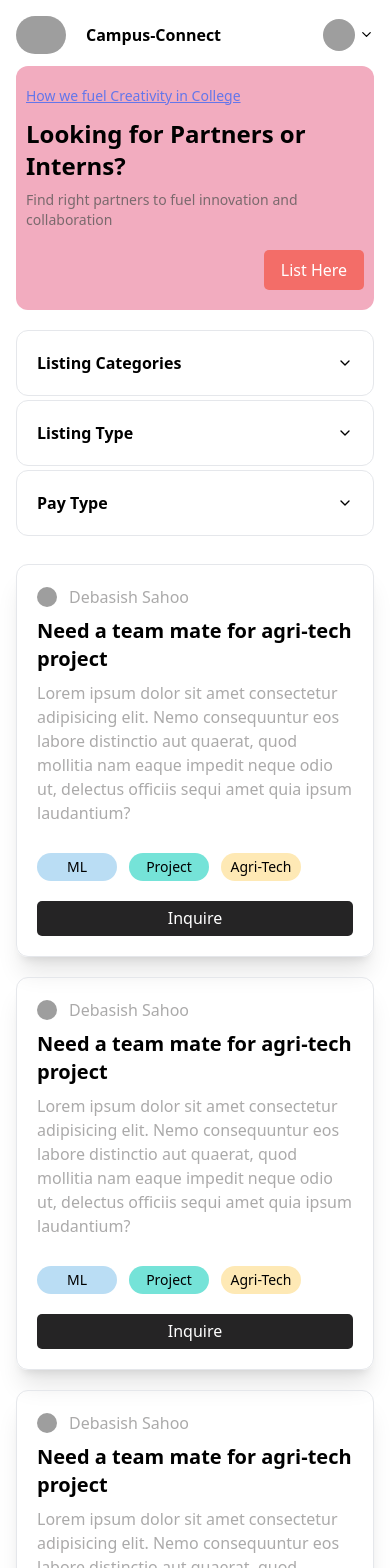
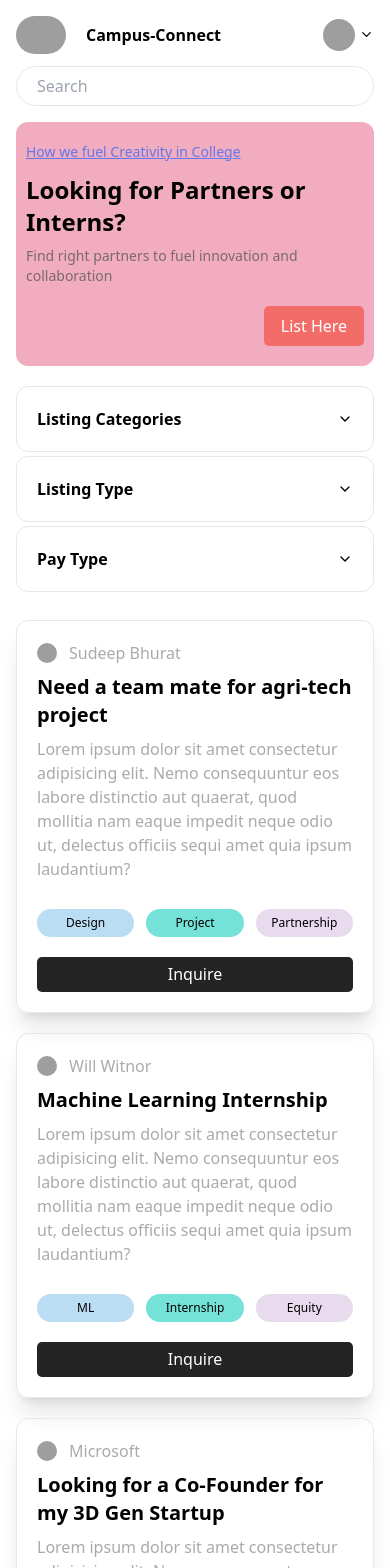
Before and after one commit to DebasishSahoo10/Campus-Connect-THA, a React (Vite) app: page / in a window 390 px wide. Shown: the top 1568 px of the page. Built offline with nearby package versions, Linux system fonts and the light colour scheme; grey boxes are pictures that could not be loaded.

Commit message:
Feature : Added Filter Supports

```diff
--- a/src/App.tsx
+++ b/src/App.tsx
@@ -1,22 +1,29 @@
+import { useState } from 'react'
 import './App.css'
+import { posts } from './Database/DB'
 import { Accordions } from './Pre Comps/Accordions'
 import { Card } from './Pre Comps/Card'
 import { Hero } from './Pre Comps/Hero'
 import { TopNav } from './Pre Comps/TopNav'
 
 function App() {
+  const [searchKeys, setSearchKeys] = useState<string>("")
+  const [categoryKeys, setCategoryKeys] = useState<string[]>([])
+  const [typekeys, setTypeKeys] = useState<string[]>([])
+  const [payTypeKeys, setPayTypeKeys] = useState<string[]>([])
+  const filteredPosts = posts.filter(post => post.title.toLowerCase().includes(searchKeys.toLowerCase()) && (categoryKeys.includes(post.category) || categoryKeys.length === 0) && (typekeys.includes(post.type) || typekeys.length === 0) && (payTypeKeys.includes(post.payType) || payTypeKeys.length === 0))
 
   return (
     <>
-      <TopNav/>
+      <TopNav searchSetter={setSearchKeys} />
       <Hero />
       <div className='flex lg:flex-row flex-col gap-2 lg:gap-10'>
-        <Accordions />
+        <Accordions categorySetter={setCategoryKeys} categoryKeys={categoryKeys} typeKeys={typekeys} typeSetter={setTypeKeys} payTypeSetter={setPayTypeKeys} payTypeKeys={payTypeKeys} />
         <div className='flex flex-col lg:w[90%] w-[100%]'>
-          <Card />
-          <Card />
-          <Card />
-          <Card />
+          {filteredPosts.map(post =>
+            <Card post={post} key={post._id} />
+          )}
+          {filteredPosts.length === 0 && <p className='text-lg mt-5 font-semibold'>No Such Oppertunities 🙃</p>}
         </div>
       </div>
     </>
--- a/src/Pre Comps/Accordions.tsx
+++ b/src/Pre Comps/Accordions.tsx
@@ -1,3 +1,4 @@
+import { categories, payTypes, types } from "@/Database/DB"
 import {
     Accordion,
     AccordionContent,
@@ -6,88 +7,90 @@ import {
 } from "@/components/ui/accordion"
 import { Checkbox } from "@/components/ui/checkbox"
 import { Slider } from "@/components/ui/slider"
+import { Dispatch, SetStateAction } from "react"
 
-// className="border rounded-xl"
-export const Accordions = () => {
+type AccordionPropType = {
+    categorySetter : Dispatch<SetStateAction<string[]>>,
+    categoryKeys : string[],
+    typeKeys : string[],
+    typeSetter : Dispatch<SetStateAction<string[]>>,
+    payTypeSetter : Dispatch<SetStateAction<string[]>>,
+    payTypeKeys : string[]
+}
+
+export const Accordions : React.FC<AccordionPropType> = ({categorySetter, categoryKeys, typeSetter, typeKeys, payTypeKeys, payTypeSetter}) => {
+    const onCategoryChange = (e : string | boolean, cat : string) => {
+        e ? categorySetter(prev => [...prev, cat]) : categorySetter(prev => prev.filter(category => category!==cat))
+    }
+    const onTypeChange = (e : string | boolean, type : string) => {
+        e ? typeSetter(prev => [...prev, type]) : typeSetter(prev => prev.filter(prevType => prevType!==type))
+    }
+    const onPayTypeChange = (e : string | boolean, payType : string) => {
+        e ? payTypeSetter(prev => [...prev, payType]) : payTypeSetter(prev => prev.filter(prevType => prevType!==payType))
+    }
     return (
         <div className="lg:w-[28%] w-[100%] mt-5 text-left">
             <Accordion type="multiple">
                 <AccordionItem value="listing-category" className="mb-1 border rounded-xl">
                     <AccordionTrigger className="text-base lg:text-xl font-semibold text-left p-5">Listing Categories</AccordionTrigger>
                     <AccordionContent className="pl-5">
-                        <div className="flex items-center space-x-2">
-                            <Checkbox id="terms" />
+                        {categories.map(cat =>
+                            <div className="flex items-center mb-4 gap-2" key={cat}>
+
+                                <Checkbox id={cat} onCheckedChange={(e) => onCategoryChange(e, cat)} checked={categoryKeys.includes(cat)} />
                                 <label
-                                htmlFor="terms"
+                                    htmlFor={cat}
                                     className="text-base font-normal leading-none peer-disabled:cursor-not-allowed peer-disabled:opacity-70"
                                 >
-                                Accept
+                                    {cat}
                                 </label>
                             </div>
+                        )}
                     </AccordionContent>
                 </AccordionItem>
                 <AccordionItem value="listing-type" className="mb-1 border rounded-xl">
                     <AccordionTrigger className="text-base lg:text-xl font-semibold text-left p-5">Listing Type</AccordionTrigger>
                     <AccordionContent className="pl-5">
-                        <div className="flex items-center space-x-2">
-                            <Checkbox id="terms" />
+                        {types.map(type =>
+                            <div className="flex items-center mb-4 gap-2" key={type}>
+                                <Checkbox id={type} checked={typeKeys.includes(type)} onCheckedChange={(e) => onTypeChange(e, type)}/>
                                 <label
-                                htmlFor="terms"
+                                    htmlFor={type}
                                     className="text-base font-normal leading-none peer-disabled:cursor-not-allowed peer-disabled:opacity-70"
                                 >
-                                Accept
+                                    {type}
                                 </label>
                             </div>
+                        )}
                     </AccordionContent>
                 </AccordionItem>
                 <AccordionItem value="pay-type" className="border rounded-xl">
                     <AccordionTrigger className="text-base lg:text-xl font-semibold text-left p-5">Pay Type</AccordionTrigger>
                     <AccordionContent className="pl-5">
-                        <div className="flex items-center space-x-2 mb-5">
-                            <Checkbox id="terms" />
+                        {payTypes.map(payType =>
+                            <div key={payType}>
+                                <div className="flex items-center mb-4 gap-2">
+                                    <Checkbox id={payType} checked={payTypeKeys.includes(payType)} onCheckedChange={(e) => onPayTypeChange(e, payType)} />
                                     <label
-                                htmlFor="terms"
+                                        htmlFor={payType}
                                         className="text-base font-normal leading-none peer-disabled:cursor-not-allowed peer-disabled:opacity-70"
                                     >
-                                Parternship/Collab
+                                        {payType}
                                     </label>
                                 </div>
-                        <div className="flex items-center space-x-2 mb-5">
-                            <Checkbox id="terms" />
-                            <label
-                                htmlFor="terms"
-                                className="text-base font-normal leading-none peer-disabled:cursor-not-allowed peer-disabled:opacity-70"
-                            >
-                                Equity
-                            </label>
-                        </div>
-                        <Slider
+                                <div>
+                                    {(payType === "Equity" || payType === "Stipend") && <Slider
                                         max={100}
                                         min={0}
                                         step={1}
                                         value={[20, 40]}
                                         minStepsBetweenThumbs={10}
                                         formatLabel={(value) => `${value}`}
-                            className="mb-5"
-                        />
-                        <div className="flex items-center space-x-2 mb-5">
-                            <Checkbox id="terms" />
-                            <label
-                                htmlFor="terms"
-                                className="mt-3 text-base font-normal leading-none peer-disabled:cursor-not-allowed peer-disabled:opacity-70"
-                            >
-                                Stipend
-                            </label>
+                                        className="mb-8"
+                                    />}
                                 </div>
-                        <Slider
-                            max={100}
-                            min={0}
-                            step={1}
-                            value={[20, 40]}
-                            minStepsBetweenThumbs={10}
-                            formatLabel={(value) => `${value}`}
-                            className="mb-5"
-                        />
+                            </div>
+                        )}
                     </AccordionContent>
                 </AccordionItem>
             </Accordion>
--- a/src/Pre Comps/Card.tsx
+++ b/src/Pre Comps/Card.tsx
@@ -1,7 +1,12 @@
+import { JobPosts } from "@/Database/DB"
 import { Avatar, AvatarFallback, AvatarImage } from "@/components/ui/avatar"
 
+type CardPropType = {
+    post : JobPosts
+}
 
-export const Card = () => {
+export const Card : React.FC<CardPropType> = ({post}) => {
+    const postCategory = post.category === "Human Resource" ? "HR" : post.category
     return (
         <div className="text-left flex flex-col gap-2 w-[100%] rounded-xl shadow-xl p-[20px] mt-5 h-[max] border">
             <div className="flex items-center gap-3">
@@ -9,15 +14,15 @@ export const Card = () => {
                     <AvatarImage src="https://github.com/shadcn.png" alt="@shadcn" />
                     <AvatarFallback>CN</AvatarFallback>
                 </Avatar>
-                <p className="text-[#ABAAAA]">Debasish Sahoo</p>
+                <p className="text-[#ABAAAA]">{post.createdBy}</p>
             </div>
-            <h3 className="text-xl font-semibold">Need a team mate for agri-tech project</h3>
-            <p className="text-[#ABAAAA]">Lorem ipsum dolor sit amet consectetur adipisicing elit. Nemo consequuntur eos labore distinctio aut quaerat, quod mollitia nam eaque impedit neque odio ut, delectus officiis sequi amet quia ipsum laudantium?</p>
+            <h3 className="text-xl font-semibold">{post.title}</h3>
+            <p className="text-[#ABAAAA]">{post.description}</p>
             <div className="flex flex-col lg:flex-row md:flex-row justify-between mt-5 gap-5 lg:gap-0">
                 <div className="flex gap-3">
-                    <div className="rounded-full bg-[#BADDF4] w-[80px] text-sm h-[28px] flex justify-center items-center">ML</div>
-                    <div className="rounded-full bg-[#75E3D8] w-[80px] text-sm h-[28px] flex justify-center items-center">Project</div>
-                    <div className="rounded-full bg-[#FEE9B5] w-[80px] text-sm h-[28px] flex justify-center items-center">Agri-Tech</div>
+                    <div className="rounded-full bg-[#BADDF4] lg:w-[100px] md:w-[100px] w-[100%] text-xs lg:text-sm h-[28px] flex justify-center items-center">{postCategory}</div>
+                    <div className="rounded-full bg-[#75E2D9] lg:w-[100px] md:w-[100px] w-[100%] text-xs lg:text-sm h-[28px] flex justify-center items-center">{post.type}</div>
+                    <div className="rounded-full bg-[#E8DBEE] lg:w-[100px] md:w-[100px] w-[100%] text-xs lg:text-sm h-[28px] flex justify-center items-center">{post.payType.split("/")[0]}</div>
                 </div>
                 <button className="bg-[#252425] w-[100%] md:w-[85px] lg:w-[85px] h-[35px] rounded-[5px] text-white">Inquire</button>
             </div>
--- a/src/Pre Comps/TopNav.tsx
+++ b/src/Pre Comps/TopNav.tsx
@@ -5,14 +5,19 @@ import {
     DropdownMenuContent,
     DropdownMenuTrigger,
 } from "@/components/ui/dropdown-menu"
+import { Dispatch, SetStateAction } from "react";
 
-export const TopNav = () => {
+type TopNavPropType = {
+    searchSetter : Dispatch<SetStateAction<string>>
+}
+export const TopNav : React.FC<TopNavPropType> = ({searchSetter}) => {
     return (
+        <>
             <div className="flex mb-3 items-center justify-between">
                 <div className="flex gap-5 justify-center items-center">
                     <img src="https://photos.wellfound.com/startups/i/9819723-4cd1303e83b5cb300b722519b15a41fc-medium_jpg.jpg?buster=1696763623" alt="" className="w-[50px] h-[auto] rounded-full" />
                     <h1 className="font-bold text-md md:text-lg lg:text-2xl text-left">Campus-Connect</h1>
-                <input type="text" placeholder="Search" className="border w-[350px] h-[40px] px-5 rounded-full hidden lg:block" />
+                    <input type="text" placeholder="Search" className="border w-[350px] h-[40px] px-5 rounded-full hidden lg:block" onChange={(e) => searchSetter(e.target.value)} />
                 </div>
                 <div className="flex gap-3 lg:gap-[50px] items-center ml-5">
                     <a href="" className="text-[#A2A3A2]  lg:block hidden">Home</a>
@@ -42,5 +47,7 @@ export const TopNav = () => {
                     </DropdownMenu>
                 </div>
             </div >
+            <input type="text" placeholder="Search" className="border h-[40px] px-5 rounded-full block lg:hidden mb-4 w-[100%]" onChange={(e) => searchSetter(e.target.value)}/>
+        </>
     )
 }
```
Lines whose indentation alone changed are shown as unchanged.
